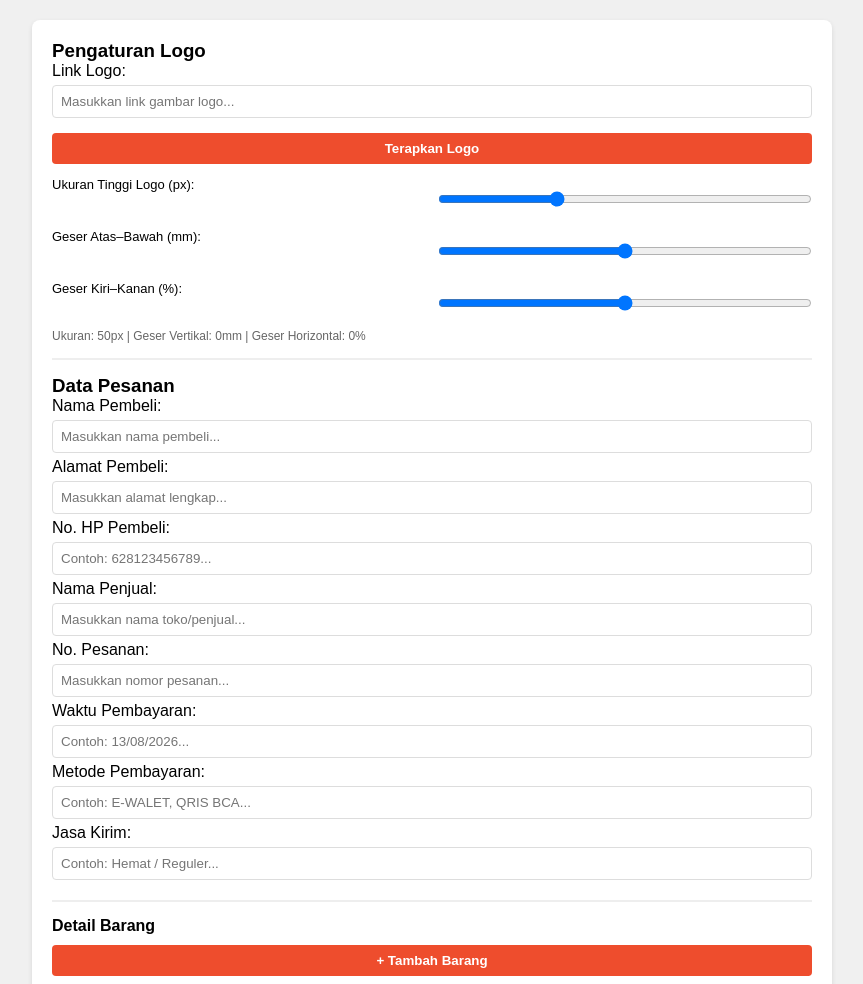
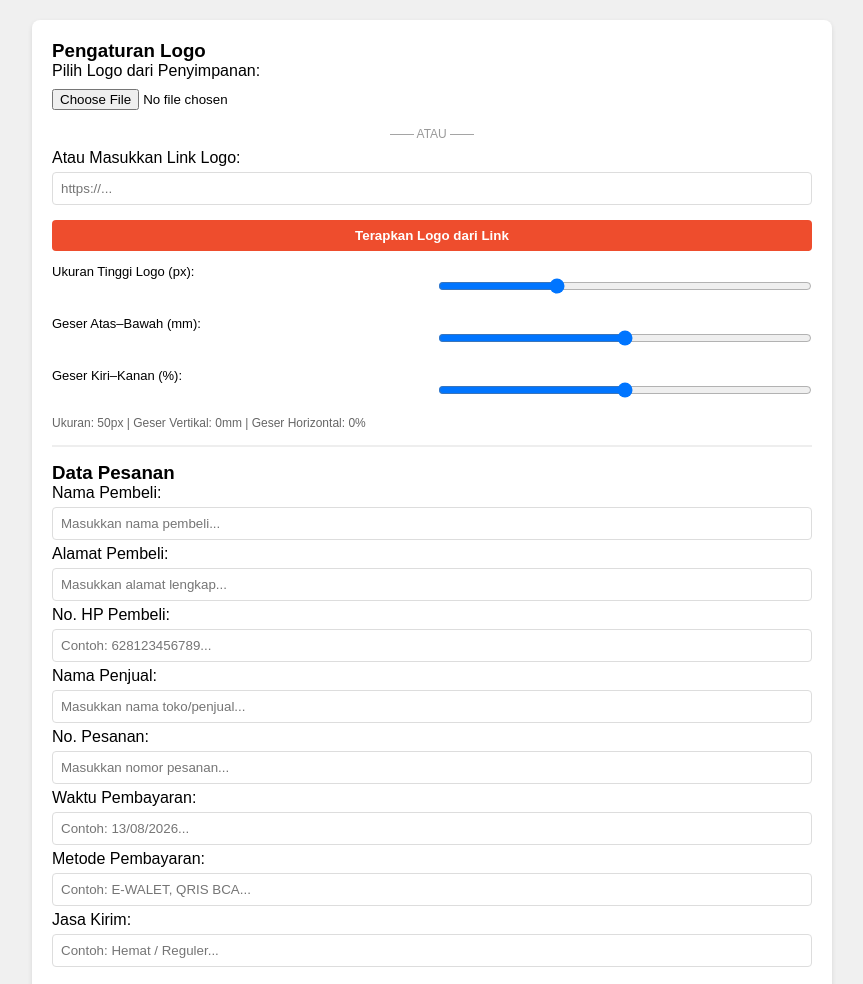
Before and after one commit to lgeid/faktur-pembelian-online, a plain HTML site: page index.html in a window 1280 px wide. Shown: the top 984 px of the page, without its empty margins (208-1071 px from the left). Drawn offline with Linux system fonts and the light colour scheme.

Commit message:
Update index.html

```diff
--- a/index.html
+++ b/index.html
@@ -3,7 +3,7 @@
 <head>
     <meta charset="UTF-8">
     <meta name="viewport" content="width=device-width, initial-scale=1.0">
-    <title>Nota Pesanan - Logo Dapat Diatur</title>
+    <title>Nota Pesanan - Logo dari File/Link</title>
     <script src="https://cdnjs.cloudflare.com/ajax/libs/html2pdf.js/0.10.1/html2pdf.bundle.min.js"></script>
     <style>
         * {
@@ -31,12 +31,17 @@
             box-shadow: 0 2px 5px rgba(0,0,0,0.1);
         }
 
-        .panel-kontrol input, .panel-kontrol button {
+        .panel-kontrol input, .panel-kontrol button, .panel-kontrol input[type="file"] {
             margin: 5px 0;
             padding: 8px;
             width: 100%;
             border: 1px solid #ddd;
             border-radius: 4px;
+        }
+
+        .panel-kontrol input[type="file"] {
+            border: none;
+            padding: 4px 0;
         }
 
         .panel-kontrol button {
@@ -75,7 +80,6 @@
             font-size: 13px;
         }
 
-        /* === AREA INVOICE & LOGO === */
         .invoice {
             background: white;
             width: 210mm;
@@ -91,7 +95,7 @@
         .logo-wrapper {
             position: relative;
             margin-bottom: 10px;
-            height: 60px; /* Ruang tetap agar tidak tumpang tindih */
+            height: 60px;
         }
 
         #logoShopee {
@@ -99,9 +103,10 @@
             top: var(--logo-top, 0mm);
             left: var(--logo-left, 50%);
             transform: translateX(var(--logo-shift, -50%));
-            height: calc(var(--logo-height, 40px) * 1);
+            height: calc(var(--logo-height, 50px) * 1);
             width: auto;
             max-width: 100%;
+            max-height: 100%;
             object-fit: contain;
         }
 
@@ -109,7 +114,7 @@
             font-size: 16px;
             margin-bottom: 15px;
             font-weight: bold;
-            margin-top: 70px; /* Jarak aman dari logo */
+            margin-top: 70px;
         }
 
         .info-pembeli, .info-pesanan {
@@ -197,10 +202,19 @@
     <div class="container">
         <div class="panel-kontrol">
             <h3>Pengaturan Logo</h3>
-            <label>Link Logo:</label>
-            <input type="url" id="inputLogo" placeholder="Masukkan link gambar logo...">
-            <button onclick="gantiLogo()">Terapkan Logo</button>
 
+            <!-- Pilih dari File HP/Komputer -->
+            <label>Pilih Logo dari Penyimpanan:</label>
+            <input type="file" id="logoFile" accept="image/*" onchange="gantiLogoDariFile(this)">
+
+            <p style="text-align:center; margin:8px 0; color:#999; font-size:12px;">—— ATAU ——</p>
+
+            <!-- Masukkan Link -->
+            <label>Atau Masukkan Link Logo:</label>
+            <input type="url" id="inputLogo" placeholder="https://...">
+            <button onclick="gantiLogoDariLink()">Terapkan Logo dari Link</button>
+
+            <!-- Pengaturan Posisi & Ukuran -->
             <div class="pengaturan-logo">
                 <label>Ukuran Tinggi Logo (px):</label>
                 <input type="range" id="ukuranLogo" min="20" max="120" value="50" oninput="aturLogo()">
@@ -340,12 +354,27 @@
             return 'Rp' + Number(angka).toLocaleString('id-ID');
         }
 
-        function gantiLogo() {
-            const linkLogo = document.getElementById('inputLogo').value.trim();
-            document.getElementById('logoShopee').src = linkLogo;
+        // === Ganti Logo DARI FILE PENYIMPANAN ===
+        function gantiLogoDariFile(input) {
+            const file = input.files[0];
+            if (!file) return;
+
+            const pembaca = new FileReader();
+            pembaca.onload = function(e) {
+                document.getElementById('logoShopee').src = e.target.result;
+            };
+            pembaca.readAsDataURL(file);
         }
 
-        // === FUNGSI PENGATURAN LOGO ===
+        // === Ganti Logo DARI LINK ===
+        function gantiLogoDariLink() {
+            const link = document.getElementById('inputLogo').value.trim();
+            if (link) {
+                document.getElementById('logoShopee').src = link;
+            }
+        }
+
+        // === Atur Ukuran & Posisi Logo ===
         function aturLogo() {
             const ukuran = document.getElementById('ukuranLogo').value;
             const vertikal = document.getElementById('geserVertikal').value;
```
